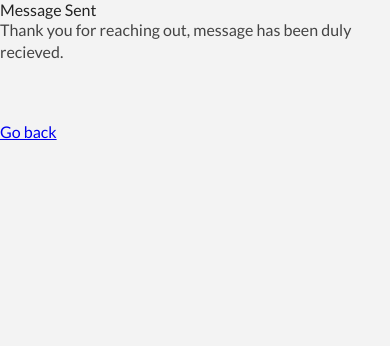
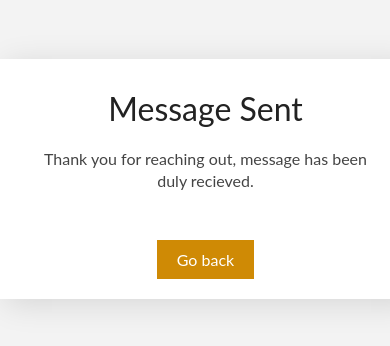
Before and after one commit to devtosxn/resume-task, a Django app: page /contact/ in a window 390 px wide. Shown: the top 346 px of the page. Run offline with Django 3.2, Linux system fonts and the light colour scheme.

Commit message:
add styling for contact form

```diff
--- a/resume/templates/contact.html
+++ b/resume/templates/contact.html
@@ -14,17 +14,6 @@
       rel="stylesheet"
       href="{% static 'css/style.css' %}"
     />
-    <link
-      href="http://fonts.googleapis.com/css?family=Rokkitt:400,700|Lato:400,300"
-      rel="stylesheet"
-      type="text/css"
-    />
-    <link
-      rel="stylesheet"
-      href="https://use.fontawesome.com/releases/v5.15.4/css/all.css"
-      integrity="sha384-DyZ88mC6Up2uqS4h/KRgHuoeGwBcD4Ng9SiP4dIRy0EXTlnuz47vAwmeGwVChigm"
-      crossorigin="anonymous"
-    />
   </head>
   <body>
     <div class="wrapper">
--- a/static/css/style.css
+++ b/static/css/style.css
@@ -61,7 +61,6 @@ p {
 #cv {
   width: 90%;
   max-width: 800px;
-  /* background: #f3f3f3; */
   background: #ededed;
   margin: 30px auto;
 }
@@ -212,15 +211,47 @@ section:last-child {
   color: #fff6a4;
 }
 
-/* .wrapper {
+.wrapper {
   background: #fff;
   padding: 50px;
-  width: 65%;
+  width: 50%;
   box-shadow: 5px 5px 30px rgba(0, 0, 0, 0.12);
-  margin-top: 50px;
   position: relative;
-} */
+  text-align: center;
+  margin: 15% auto;
+}
+.wrapper h1 {
+  font-size: 2em;
+  margin-bottom: 20px;
+}
+.wrapper p {
+  font-size: 1em;
+  line-height: 1.4em;
+  margin-bottom: 20px;
+  color: #444;
+}
+.wrapper a {
+  background: #cf8a05;
+  padding: 10px 20px;
+  color: #fff;
+  text-decoration: none;
+  -webkit-transition: all 0.3s ease-in;
+  -moz-transition: all 0.3s ease-in;
+  -o-transition: all 0.3s ease-in;
+  -ms-transition: all 0.3s ease-in;
+  transition: all 0.3s ease-in;
+}
+.wrapper a:hover {
+  background: #444;
+  color: #fff;
+}
 
+@media screen and (max-width: 750px) {
+  .wrapper {
+    padding: 30px;
+    width: 90%;
+  }
+}
 @media all and (min-width: 602px) and (max-width: 800px) {
   #headshot {
     display: none;
@@ -299,66 +330,3 @@ section:last-child {
     width: 100%;
   }
 }
-
-/* @-webkit-keyframes reset {
-  0% {
-    opacity: 0;
-  }
-  100% {
-    opacity: 0;
-  }
-}
-
-@-webkit-keyframes fade-in {
-  0% {
-    opacity: 0;
-  }
-  40% {
-    opacity: 0;
-  }
-  100% {
-    opacity: 1;
-  }
-} */
-/*
-@-moz-keyframes reset {
-  0% {
-    opacity: 0;
-  }
-  100% {
-    opacity: 0;
-  }
-} */
-
-/* @-moz-keyframes fade-in {
-  0% {
-    opacity: 0;
-  }
-  40% {
-    opacity: 0;
-  }
-  100% {
-    opacity: 1;
-  }
-} */
-
-/* @keyframes reset {
-  0% {
-    opacity: 0;
-  }
-  100% {
-    opacity: 0;
-  }
-}
-
-@keyframes fade-in {
-  0% {
-    opacity: 0;
-  }
-  40% {
-    opacity: 0;
-  }
-  100% {
-    opacity: 1;
-  }
-} */
```
